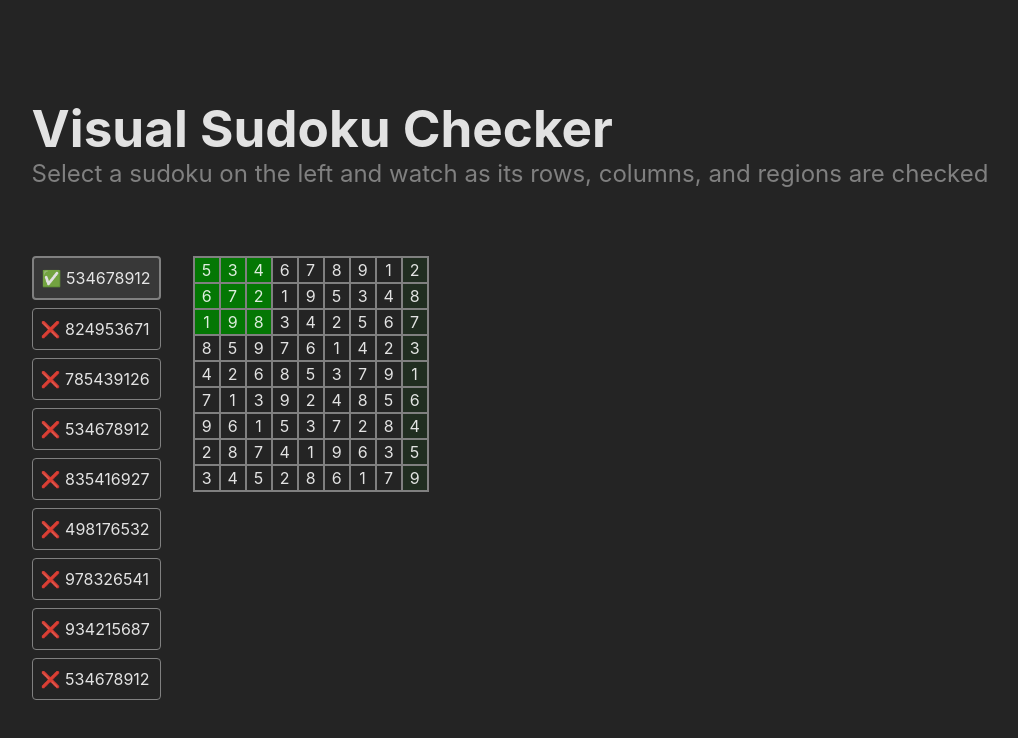
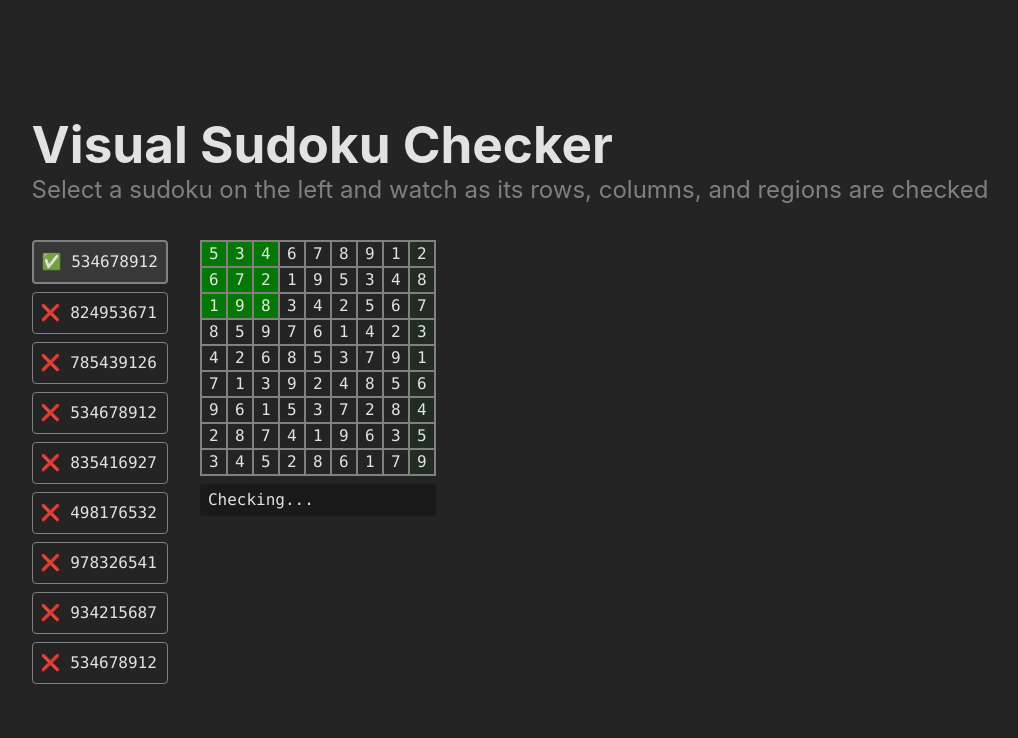
Before and after one commit to Cutaiar/sudoku-checker, a React (Vite) app: page / in a window 1280 px wide. Shown: the top 738 px of the page, without its empty margins (130-1148 px from the left). Built offline with nearby package versions, Linux system fonts and the light colour scheme.

Commit message:
Add Readout

```diff
--- a/src/App.tsx
+++ b/src/App.tsx
@@ -2,6 +2,7 @@ import { useEffect, useState } from "react";
 import styled from "styled-components";
 import React from "react";
 import { Sudoku, sudokus } from "./sudokus";
+import { Readout } from "./Readout";
 
 /**
  * Build an array of regions where each region is an array of indices (i.e. [0,0]).
@@ -25,7 +26,11 @@ const buildRegionIndicesIndices = () => {
 
 const regionIndices = buildRegionIndicesIndices();
 
-type GroupType = "row" | "col" | "region";
+type GroupType = "row" | "column" | "region";
+export type Error = {
+  type: GroupType;
+  index: number;
+};
 
 function App() {
   // State for if a row, column, or group is highlighted
@@ -40,7 +45,8 @@ function App() {
   >(undefined);
 
   // State for if an error is found
-  const [hasError, setHasError] = useState(false);
+  const [error, setError] = useState<Error | undefined>(undefined);
+  const [isLoading, setIsLoading] = useState(true);
 
   // State for the selected sudoku
   const [selectedSudokuIndex, setSelectedSudokuIndex] = useState(0);
@@ -51,7 +57,8 @@ function App() {
   // When the selectedSudokuIndex is changed, reset all highlighting and load the corresponding puzzle
   useEffect(() => {
     // Reset highlighting
-    setHasError(false);
+    setError(undefined);
+    setIsLoading(true);
     setHighlightedRow(undefined);
     setHighlightedCol(undefined);
     setHighlightedRegion(undefined);
@@ -86,7 +93,7 @@ function App() {
           case "row":
             setHighlightedRow(i);
             break;
-          case "col":
+          case "column":
             setHighlightedCol(i);
             break;
           case "region":
@@ -98,8 +105,8 @@ function App() {
         await sleep(300);
 
         if (!isValid(group)) {
-          console.log(`Error in ${type} ${i}`);
-          setHasError(true);
+          // console.log(`Error in ${type} ${i}`);
+          setError({ type, index: i });
           return false;
         }
       }
@@ -114,7 +121,7 @@ function App() {
     // Assemble a list of groups to check
     const groups: Record<GroupType, number[][]> = {
       row: sudoku,
-      col: transpose(sudoku),
+      column: transpose(sudoku),
       region: regions,
     };
 
@@ -129,6 +136,11 @@ function App() {
       setHighlightedRow(undefined);
       setHighlightedCol(undefined);
       setHighlightedRegion(undefined);
+    }
+
+    // If this finished organically, we are done loading
+    if (!signal.aborted) {
+      setIsLoading(false);
     }
   };
 
@@ -165,14 +177,15 @@ function App() {
             );
           })}
         </SudokuList>
+        <GridWrapper>
           <SudokuGrid>
             {sudoku.map((row, i) => (
-            <Row key={i} $error={hasError}>
+              <Row key={i} $error={!!error}>
                 {row.map((cell, j) => (
                   <Cell
                     key={j}
                     $highlighted={cellHighlighted(i, j)}
-                  $error={hasError}
+                    $error={!!error}
                   >
                     {cell}
                   </Cell>
@@ -180,6 +193,8 @@ function App() {
               </Row>
             ))}
           </SudokuGrid>
+          <Readout indeterminate={isLoading} error={error} />
+        </GridWrapper>
       </Visual>
     </Main>
   );
@@ -208,13 +223,18 @@ const Title = styled.h1`
 const Subtitle = styled.p`
   color: grey;
   margin: 0;
-  margin-bottom: 32px;
   font-size: 1.5rem;
 `;
 
 const SudokuGrid = styled.div`
   border: 1px solid grey;
   height: fit-content;
+`;
+
+const GridWrapper = styled.div`
+  display: flex;
+  flex-direction: column;
+  gap: 8px;
 `;
 
 const SudokuList = styled.ol`
@@ -227,6 +247,7 @@ const SudokuList = styled.ol`
 `;
 
 const SudokuListItem = styled.li<{ $valid: boolean; $selected?: boolean }>`
+  font-family: "Lucida Console", Courier, monospace;
   --color: ${(props) => (props.$valid ? "green" : "red")};
   --border: ${(props) => (props.$selected ? "2px" : "1px")};
   --bg: ${(props) => (props.$selected ? "hsl(0 0% 40%/30%)" : "transparent")};
@@ -241,6 +262,7 @@ const SudokuListItem = styled.li<{ $valid: boolean; $selected?: boolean }>`
 `;
 
 const Cell = styled.span<{ $highlighted?: boolean; $error?: boolean }>`
+  font-family: "Lucida Console", Courier, monospace;
   --color: ${(props) => (props.$error ? "red" : "green")};
   width: 1.5rem;
   border: 1px solid grey;
--- /dev/null
+++ b/src/Readout.tsx
@@ -0,0 +1,33 @@
+import styled from "styled-components";
+import { type Error } from "./App";
+
+export const Readout = (props: { indeterminate?: boolean; error?: Error }) => {
+  const { indeterminate, error } = props;
+  const { type, index } = error ?? {};
+  const content: Record<State, string> = {
+    error: `${type} ${index} is invalid`,
+    success: "The sudoku is valid",
+    loading: "Checking...",
+  };
+  const state = indeterminate ? "loading" : error ? "error" : "success";
+  return <Content $state={state}>{content[state]}</Content>;
+};
+
+type State = "error" | "success" | "loading";
+const colors: Record<State, string | undefined> = {
+  error: "red",
+  success: "green",
+  loading: undefined,
+};
+
+const Content = styled.span<{ $state: State }>`
+  font-family: "Lucida Console", Courier, monospace;
+  color: ${(props) => colors[props.$state]};
+  &::first-letter {
+    text-transform: capitalize;
+  }
+  background-color: hsl(0, 0%, 10%);
+  padding: 8px;
+  border-radius: 4px;
+  line-height: 1rem;
+`;
```
Lines whose indentation alone changed are shown as unchanged.
